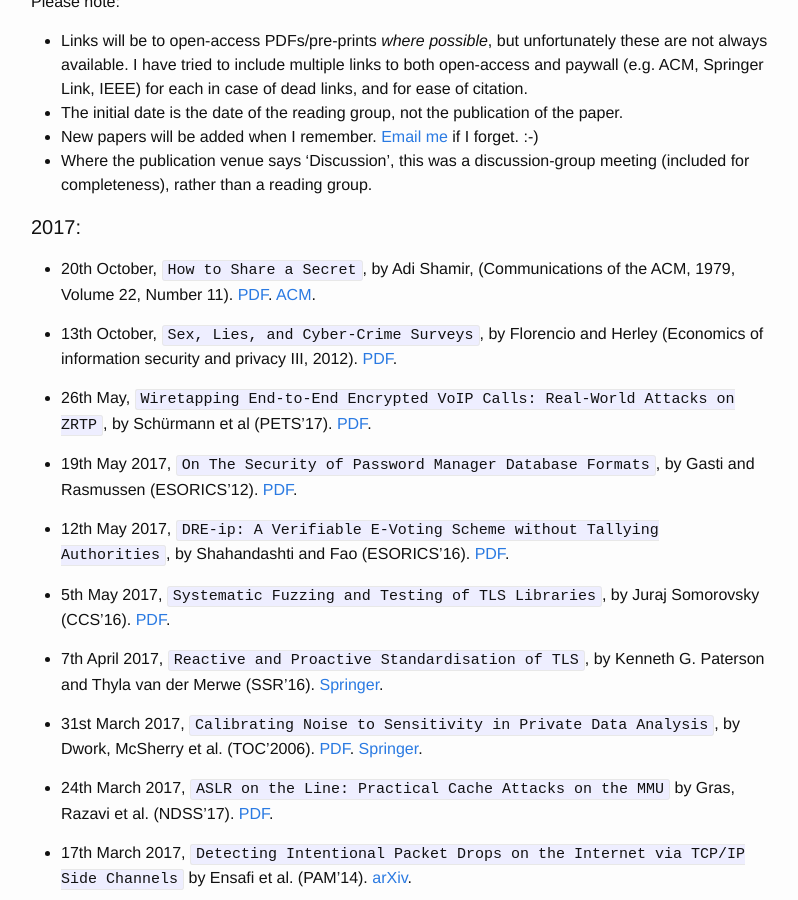
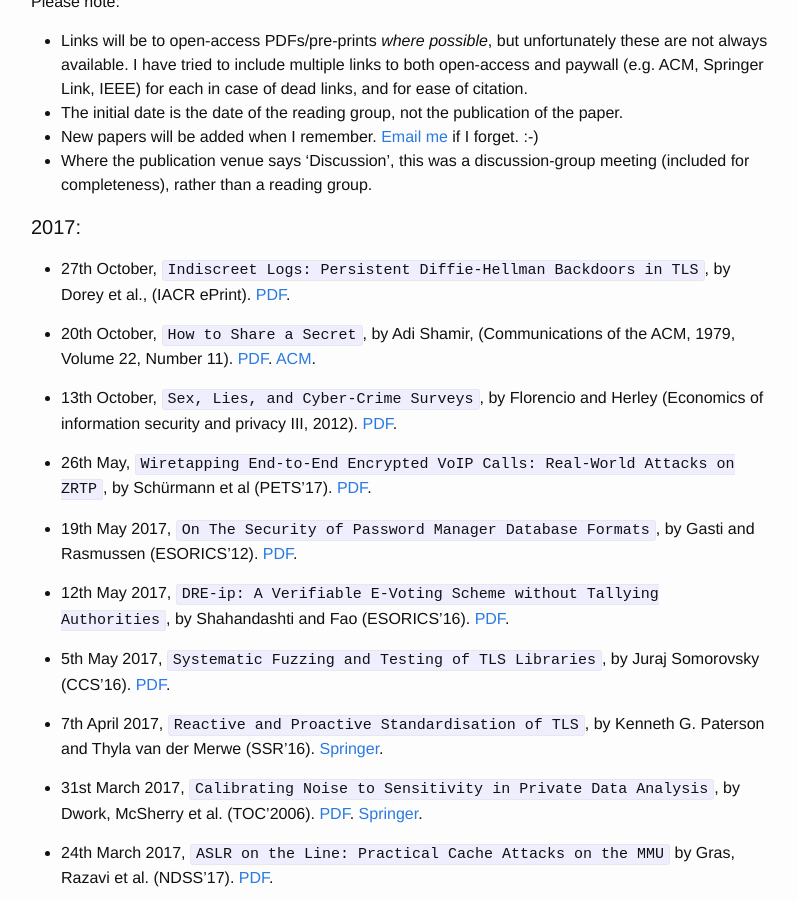
Before and after one commit to mpdehnel/ReadingGroup, a Jekyll site: the page built from index.md, in a window 1280 px wide and 900 px high, scrolled down 513 px. Shown: the whole window, without its empty margins (239-1037 px from the left). Built offline with Jekyll 4.4.1, drawn with Linux system fonts in a browser that asks for light colours.

Commit message:
add indiscreet logs paper

```diff
--- a/index.md
+++ b/index.md
@@ -19,6 +19,8 @@ Please note:
 * Where the publication venue says 'Discussion', this was a discussion-group meeting (included for completeness), rather than a reading group.
 
 #### 2017:
+
+* 27th October, `Indiscreet Logs: Persistent Diffie-Hellman Backdoors in TLS`, by Dorey et al., (IACR ePrint). [PDF](https://eprint.iacr.org/2016/999.pdf).
 
 * 20th October, `How to Share a Secret`, by Adi Shamir, (Communications of the ACM, 1979, Volume 22, Number 11). [PDF](http://www.dtic.mil/get-tr-doc/pdf?AD=ADA069397). [ACM](https://dl.acm.org/citation.cfm?id=359176).
 
```
